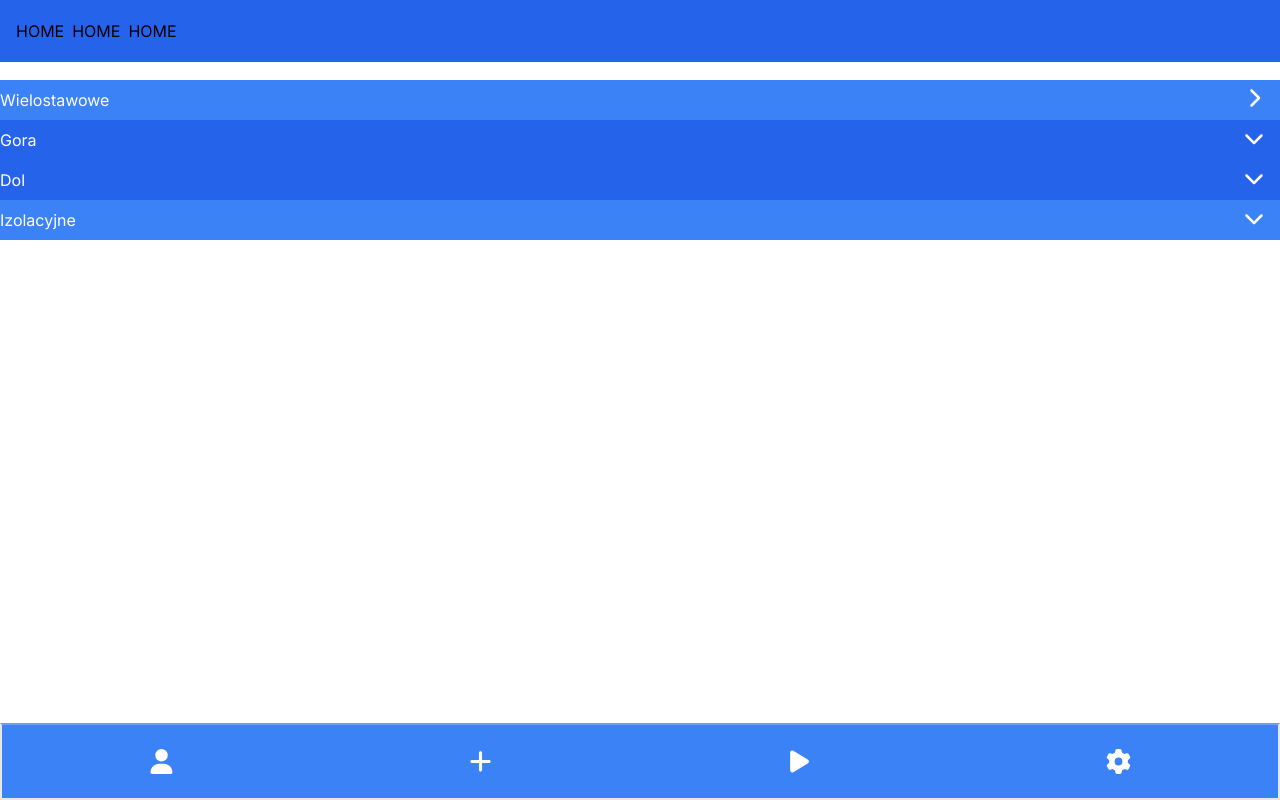
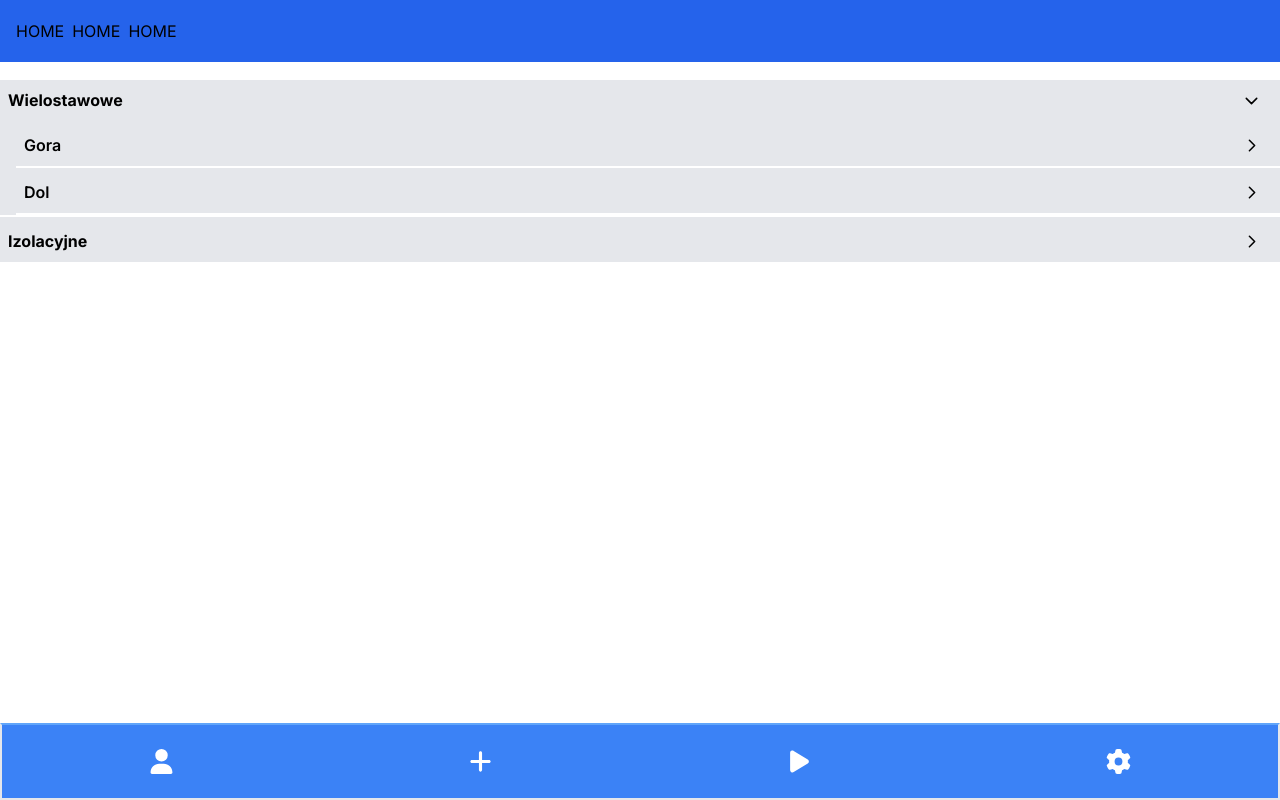
Before and after one commit to Noxein/Gym-Methods, a Next.js app: page /home/add-exercise in a window 1280 px wide. Both pictures are taken after a click on the button "Wielostawowe". Built offline with nearby package versions, Linux system fonts and the light colour scheme.

Commit message:
changed a look of menu

```diff
--- a/app/components/add-exercise/ListExercises.tsx
+++ b/app/components/add-exercise/ListExercises.tsx
@@ -1,24 +1,23 @@
 'use client'
+import { ExpandIcon } from "@/app/ui/icons/ExpandIcon"
 import Link from "next/link"
 import { useState } from "react"
 
 export const ListExercises = ({item,objectName,currentLevel=0}:{item:any, objectName?:string,currentLevel?:number}) => {
     const[showChildren,setShowChildren] = useState(currentLevel===0)
     console.log(currentLevel,showChildren)
-    const mLeft = `pl-${currentLevel*4}`
-    const bgColor = `bg-blue-${currentLevel+4}00`
+    const mLeft = `ml-${currentLevel*2}`
+    const bgColor = `bg-gray-200 border-b-2 border-white`
 
     if(Array.isArray(item)){
-        return (<div className='flex flex-col'>
+        return (<div className={`flex flex-col ${bgColor} ${mLeft} font-semibold`}>
             <ExpandBtn text={objectName} isExpanded={showChildren}
                 onClick={()=>setShowChildren(!showChildren)}
-                className={`text-left ${mLeft} ${bgColor} text-white flex justify-between pr-4 py-2`}/>
+                className={`text-left ml-2 flex justify-between pr-4 py-2 text-black`}/>
 
-        {showChildren && <div className='flex flex-col gap-[2px]'>
+        {showChildren && <div className='flex flex-col gap-[2px] font-normal'>
                 {item.map((x,index)=>(
-                    <>
-                        <LinkToExercise text={x} mLeft={`pl-${(currentLevel+1)*4}`} bgColor={`bg-blue-${currentLevel+4+1}00`} key={x}/>
-                    </>
+                        <LinkToExercise text={x} mLeft={`ml-${(currentLevel+1)*2}`} bgColor={`bg-blue-${currentLevel+4+1}00`} key={x} isLast={index+1===item.length}/>
                     ))}
             </div>}
         </div>)
@@ -27,11 +26,11 @@ export const ListExercises = ({item,objectName,currentLevel=0}:{item:any, object
 
     if(typeof item === 'object'){
 
-        return (<div className='flex flex-col'>
+        return (<div className={`flex flex-col ${bgColor} gap-1 font-bold`}>
 
             <ExpandBtn text={objectName||''} isExpanded={showChildren}
                 onClick={()=>setShowChildren(!showChildren)}
-                className={`text-left ${mLeft} ${bgColor} text-white flex justify-between pr-4 py-2`}/>
+                className={`text-left ${mLeft}  text-black flex justify-between pr-4 py-2`}/>
 
 
             {showChildren && Object.keys(item).map((key,index)=>(
@@ -43,9 +42,9 @@ export const ListExercises = ({item,objectName,currentLevel=0}:{item:any, object
     }
 }
 
-const LinkToExercise = ({text,mLeft,bgColor}:{text: string,mLeft:string,bgColor:string}) => {
+const LinkToExercise = ({text,mLeft,bgColor,isLast}:{text: string,mLeft:string,bgColor:string,isLast:boolean}) => {
     return(
-        <Link href={`/home/add-exercise/${text.trim()}`} className={`text-left text-white ${mLeft} ${bgColor} py-1`}>
+        <Link href={`/home/add-exercise/${text.trim()}`} className={`text-left ${mLeft} bg-gray-200 py-1 pl-2 text-black ${!isLast?'border-b-2 border-white':null}`}>
             {text}
         </Link>
 )
@@ -59,7 +58,7 @@ type ExpandBtn = {
 const ExpandBtn = ({text,isExpanded,...rest}:ExpandBtn) => {
 
     return (
-        text && <button className='flex justify-between px-4' {...rest}>
+        text && <button {...rest}>
             <span>{text}</span>
 
             <ExpandIcon expanded={isExpanded}/>
@@ -67,16 +66,3 @@ const ExpandBtn = ({text,isExpanded,...rest}:ExpandBtn) => {
         </button>
     )
 }
-
-const ExpandIcon = ({expanded}:{expanded: boolean}) => {
-    const fill = '#fff'
-    return(
-        expanded?
-        <svg xmlns="http://www.w3.org/2000/svg" viewBox="0 0 320 512" width={20} height={20} fill={fill}>
-            <path d="M310.6 233.4c12.5 12.5 12.5 32.8 0 45.3l-192 192c-12.5 12.5-32.8 12.5-45.3 0s-12.5-32.8 0-45.3L242.7 256 73.4 86.6c-12.5-12.5-12.5-32.8 0-45.3s32.8-12.5 45.3 0l192 192z"/>
-        </svg>:
-        <svg xmlns="http://www.w3.org/2000/svg" viewBox="0 0 512 512" width={20} height={20} fill={fill}>
-            <path d="M233.4 406.6c12.5 12.5 32.8 12.5 45.3 0l192-192c12.5-12.5 12.5-32.8 0-45.3s-32.8-12.5-45.3 0L256 338.7 86.6 169.4c-12.5-12.5-32.8-12.5-45.3 0s-12.5 32.8 0 45.3l192 192z"/>
-        </svg>
-    )
-}
```
